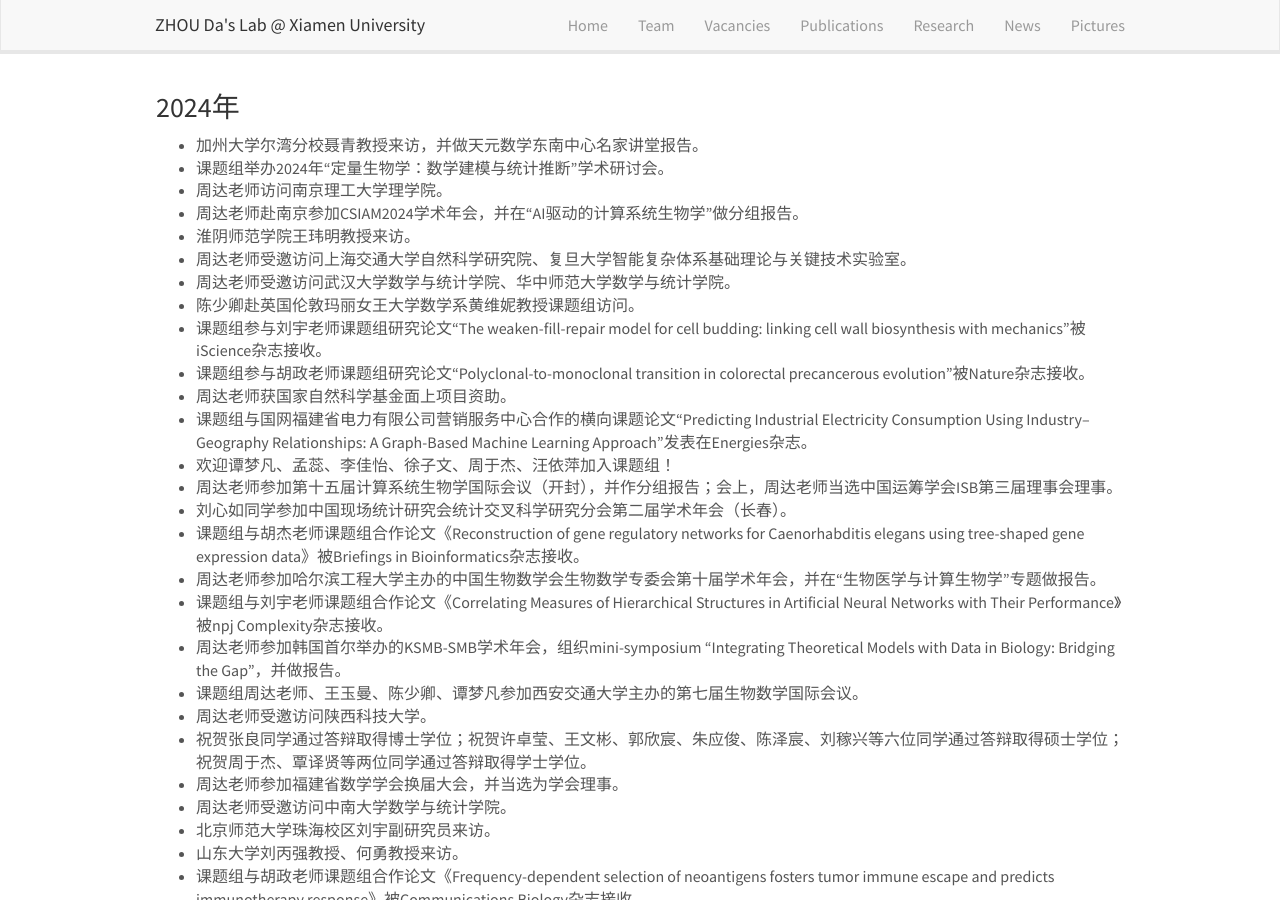
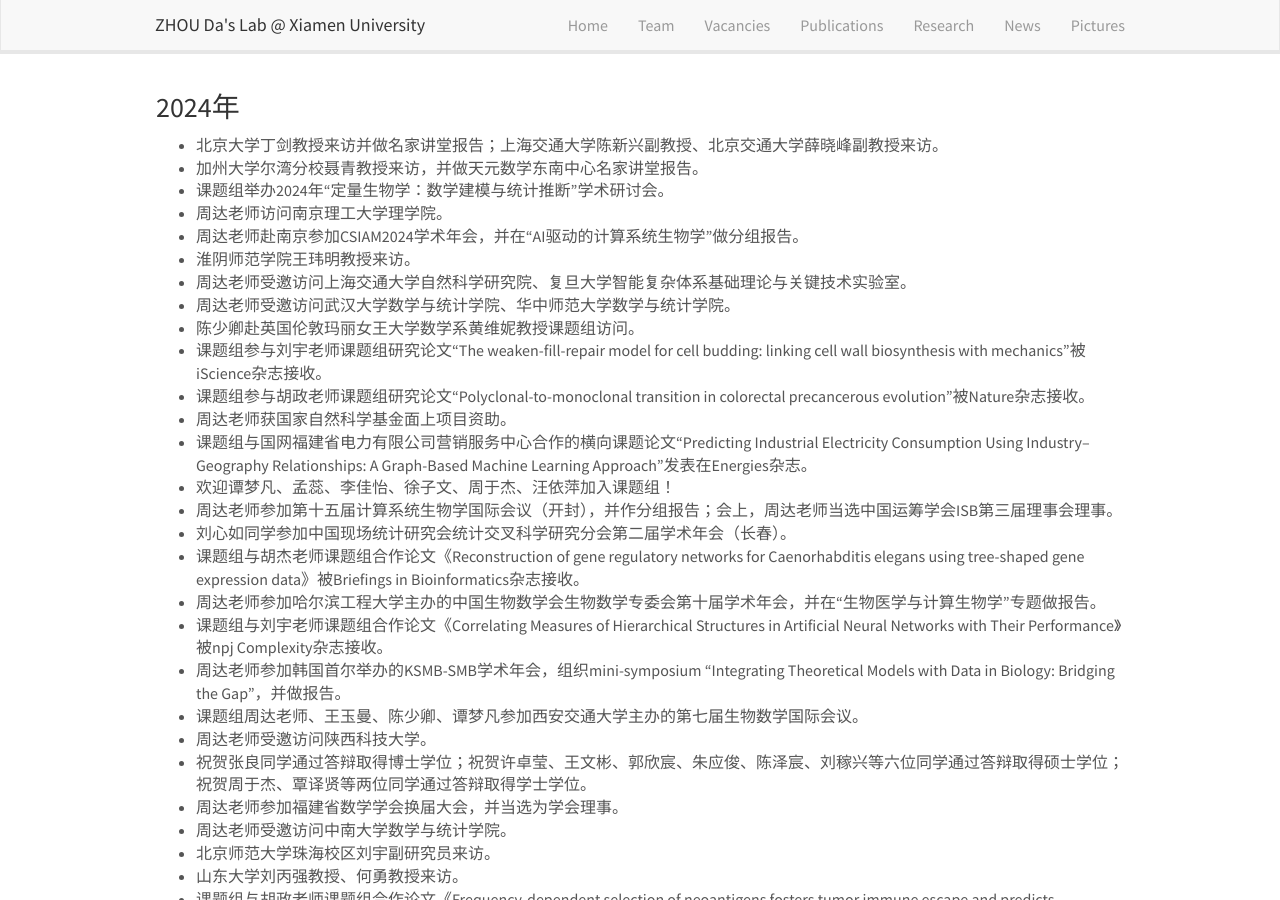
Before and after one commit to ZhouDaLab/zhoudalab.github.io, a Jekyll site: the page built from _pages/news.md, in a window 1280 px wide and 900 px high. Built offline with Jekyll 4.4.1, drawn with Linux system fonts in a browser that asks for light colours; nearby versions of some CDN libraries.

Commit message:
Update news.md

```diff
--- a/_pages/news.md
+++ b/_pages/news.md
@@ -7,6 +7,7 @@ permalink: /news/
 ---
 ### 2024年
 
+- 北京大学丁剑教授来访并做名家讲堂报告；上海交通大学陈新兴副教授、北京交通大学薛晓峰副教授来访。
 - 加州大学尔湾分校聂青教授来访，并做天元数学东南中心名家讲堂报告。
 - 课题组举办2024年“定量生物学：数学建模与统计推断”学术研讨会。
 - 周达老师访问南京理工大学理学院。
```
